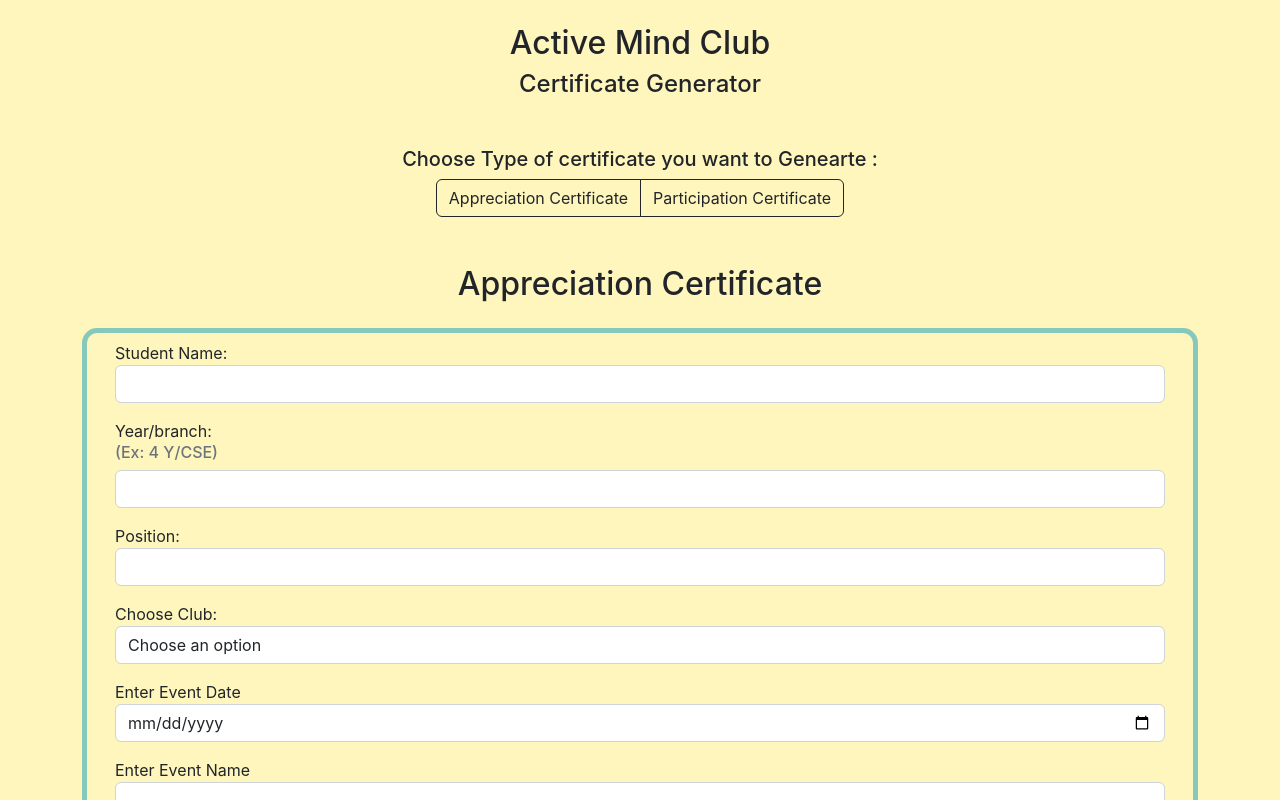
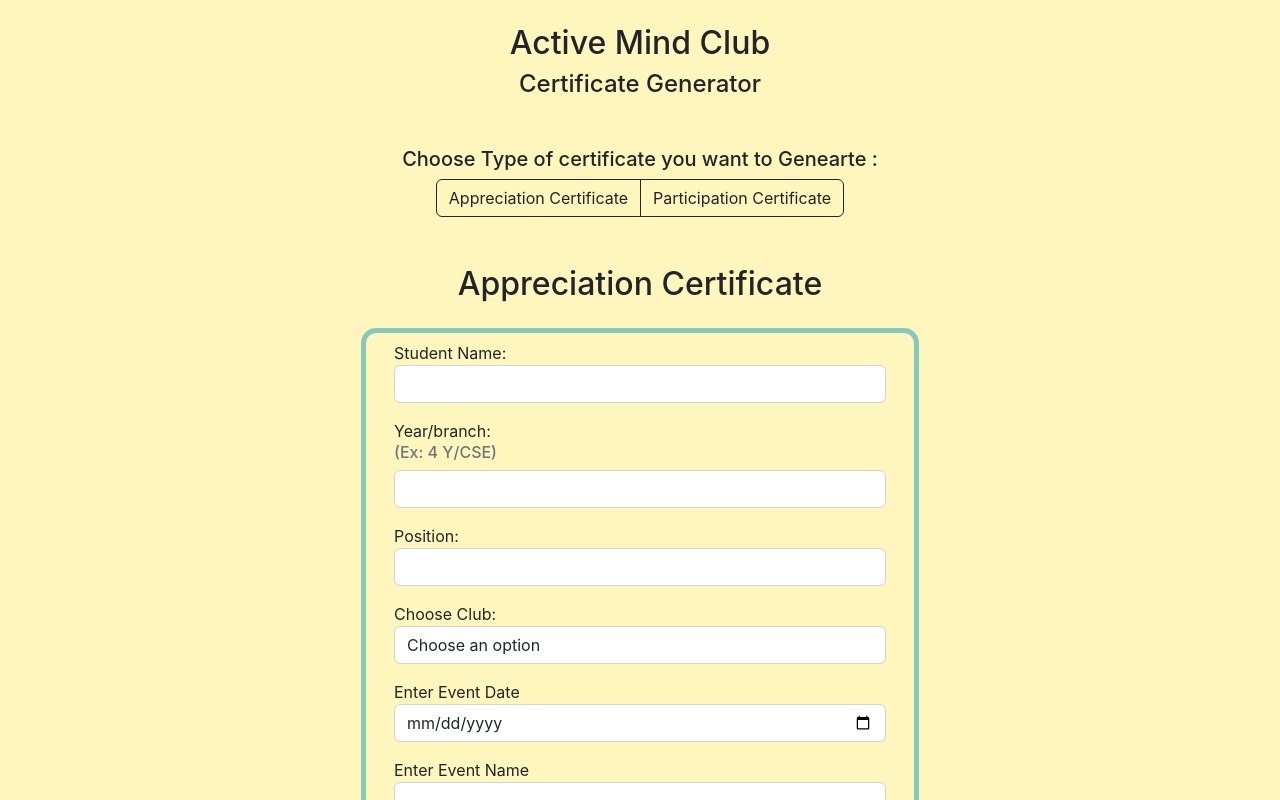
Before and after one commit to 11WALTER11/Certify, a React (Create React App) app: page / in a window 1280 px wide. Shown: the top 800 px of the page. Built offline with nearby package versions, Linux system fonts and the light colour scheme.

Commit message:
width updated

```diff
--- a/src/App.css
+++ b/src/App.css
@@ -1,7 +1,7 @@
 .form-outline{
   border: 5px solid #86C8BC;
   border-radius:15px;
-  margin-right: 4em;
+
 
 }
 body{
--- a/src/components/Appreciation.jsx
+++ b/src/components/Appreciation.jsx
@@ -125,7 +125,7 @@ const Appreciation = () => {
       <div className=" header w- text-center">
         <h2>Appreciation Certificate</h2>
       </div>
-      <div className="container form-outline mt-4 ">
+      <div className="container form-outline mt-4  col align-self-center w-50">
         <form className="py-2 px-3">
           <label for="fname">Student Name:</label>
           <input
--- a/src/components/Participationc.jsx
+++ b/src/components/Participationc.jsx
@@ -140,7 +140,7 @@ const Participationc = () => {
       <div className=" header  text-center">
         <h2>Participation Certificate</h2>
       </div>
-      <div className=" container  form-outline mt-4 ">
+      <div className=" container  form-outline mt-4 col align-self-center w-50">
         <div className="">
           <div className="form-group">
             <form className=" py-2 px-3">
```
